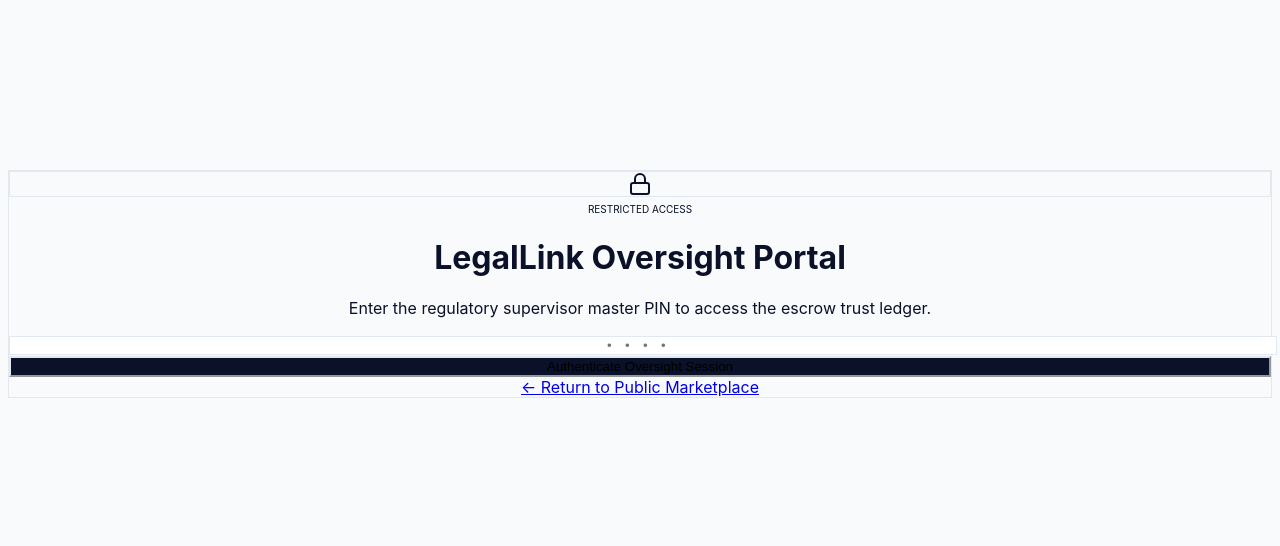
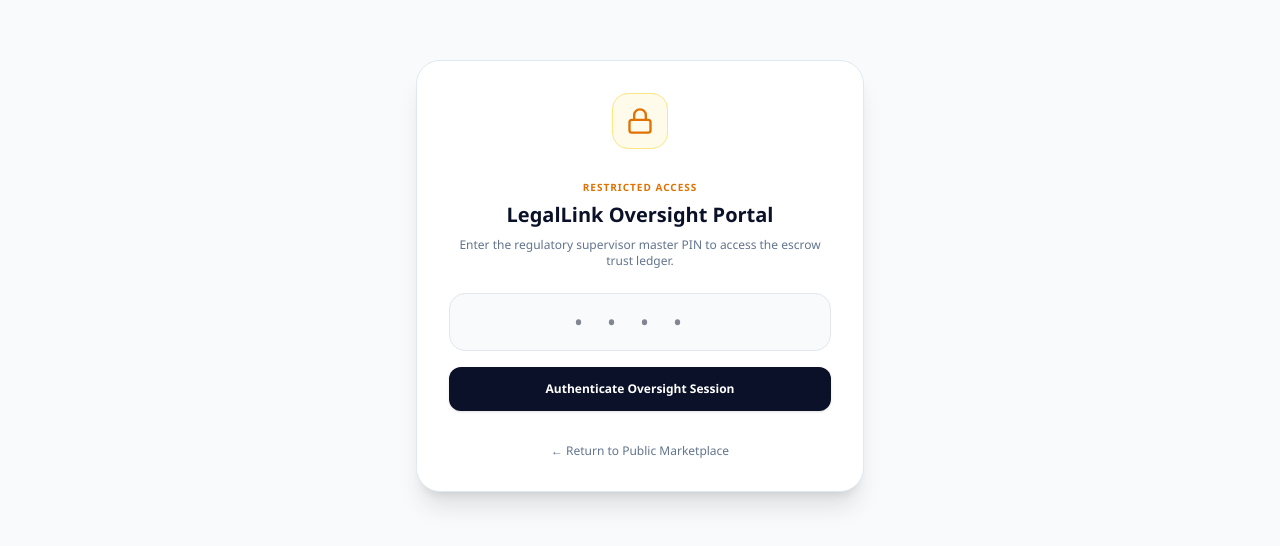
Before and after one commit to ybeltal/legallink, a Next.js app: page /admin in a window 1280 px wide. Shown: the part 124-670 px from the top of the page. Built offline with nearby package versions, Linux system fonts and the light colour scheme.

Commit message:
fix: restore Tailwind v4 Turbopack loader and stylesheet from b6798c0

```diff
--- a/app/globals.css
+++ b/app/globals.css
@@ -1,33 +1,71 @@
-@tailwind base;
-@tailwind components;
-@tailwind utilities;
+@import "tailwindcss";
 
-@layer base {
-  * {
-    border-color: #e2e8f0;
-  }
-  body {
-    background-color: #f8fafc;
-    color: #0A1128;
-    font-family: -apple-system, BlinkMacSystemFont, "Segoe UI", Roboto, "Helvetica Neue", Arial, sans-serif;
-  }
+:root {
+  --font-century-gothic: "Century Gothic", CenturyGothic, AppleGothic, "Segoe UI", sans-serif;
 }
 
+html {
+  scroll-behavior: smooth;
+}
+
+html, body {
+  font-family: var(--font-century-gothic);
+  background-color: #f8fafc;
+  color: #0f172a;
+  overflow-x: hidden;
+}
+
+* {
+  font-family: inherit;
+}
+
+input, button, select, textarea {
+  font-family: inherit;
+}
+
+/* Fluid Scroll Reveal Animations */
+.reveal {
+  opacity: 0;
+  transform: translateY(32px) scale(0.98);
+  transition: opacity 0.8s cubic-bezier(0.16, 1, 0.3, 1), transform 0.8s cubic-bezier(0.16, 1, 0.3, 1);
+  will-change: opacity, transform;
+}
+
+.reveal.active {
+  opacity: 1;
+  transform: translateY(0) scale(1);
+}
+
+.reveal-delay-1 { transition-delay: 100ms; }
+.reveal-delay-2 { transition-delay: 200ms; }
+.reveal-delay-3 { transition-delay: 300ms; }
+.reveal-delay-4 { transition-delay: 400ms; }
+
+/* Subtle Floating & Sheen Animations */
 @keyframes softFloat {
-  0%, 100% {
-    transform: translateY(0);
-  }
-  50% {
-    transform: translateY(-6px);
-  }
+  0%, 100% { transform: translateY(0px); }
+  50% { transform: translateY(-6px); }
+}
+
+@keyframes pulseGlow {
+  0%, 100% { opacity: 0.4; transform: scale(1); }
+  50% { opacity: 0.7; transform: scale(1.05); }
 }
 
 .animate-soft-float {
-  animation: softFloat 4s ease-in-out infinite;
+  animation: softFloat 4.5s ease-in-out infinite;
 }
 
-.reveal {
-  opacity: 1;
-  transform: translateY(0);
-  transition: opacity 0.5s ease-out, transform 0.5s ease-out;
+.animate-pulse-glow {
+  animation: pulseGlow 5s ease-in-out infinite;
 }
+
+/* Interactive Card Elevation */
+.card-hover-effect {
+  transition: transform 0.35s cubic-bezier(0.16, 1, 0.3, 1), box-shadow 0.35s cubic-bezier(0.16, 1, 0.3, 1), border-color 0.35s ease;
+}
+
+.card-hover-effect:hover {
+  transform: translateY(-5px);
+  box-shadow: 0 20px 30px -10px rgba(10, 17, 40, 0.08);
+}
--- a/app/layout.tsx
+++ b/app/layout.tsx
@@ -1,29 +1,29 @@
-import type { Metadata } from 'next';
-import './globals.css';
+import type { Metadata } from "next";
+import { Geist, Geist_Mono } from "next/font/google";
+import "./globals.css";
+
+const geistSans = Geist({
+  variable: "--font-geist-sans",
+  subsets: ["latin"],
+});
+
+const geistMono = Geist_Mono({
+  variable: "--font-geist-mono",
+  subsets: ["latin"],
+});
 
 export const metadata: Metadata = {
-  metadataBase: new URL('https://legallink-two.vercel.app'),
-  title: {
-    default: 'LegalLink Ethiopia | Verified Legal Services Marketplace',
-    template: '%s | LegalLink Ethiopia',
-  },
-  description:
-    'Connect with verified Ethiopian lawyers for consultations, corporate restructuring, DARA document pre-flight checks, and Telebirr escrow protection.',
-  icons: {
-    icon: '/logo.png',
-  },
+  title: "Create Next App",
+  description: "Generated by create next app",
 };
 
-export default function RootLayout({
-  children,
-}: {
-  children: React.ReactNode;
-}) {
+export default function RootLayout({ children }: LayoutProps<"/">) {
   return (
-    <html lang="en" className="scroll-smooth">
-      <body className="min-h-screen bg-[#f8fafc] text-slate-900 antialiased font-sans">
-        {children}
-      </body>
+    <html
+      lang="en"
+      className={`${geistSans.variable} ${geistMono.variable} h-full antialiased`}
+    >
+      <body className="min-h-full flex flex-col">{children}</body>
     </html>
   );
 }
--- a/next.config.ts
+++ b/next.config.ts
@@ -1,12 +1,19 @@
-import type { NextConfig } from 'next';
+import type { NextConfig } from "next";
 
 const nextConfig: NextConfig = {
-  reactStrictMode: true,
-  images: {
-    remotePatterns: [
-      { protocol: 'https', hostname: 'images.unsplash.com' },
-      { protocol: 'https', hostname: '*.supabase.co' },
-    ],
+  /* config options here */
+  experimental: {
+    agentFeedback: true,
+  },
+  cacheComponents: true,
+  partialPrefetching: true,
+  turbopack: {
+    rules: {
+      "*.css": {
+        loaders: ["@tailwindcss/turbopack"],
+        as: "*.css",
+      },
+    },
   },
 };
 
```
